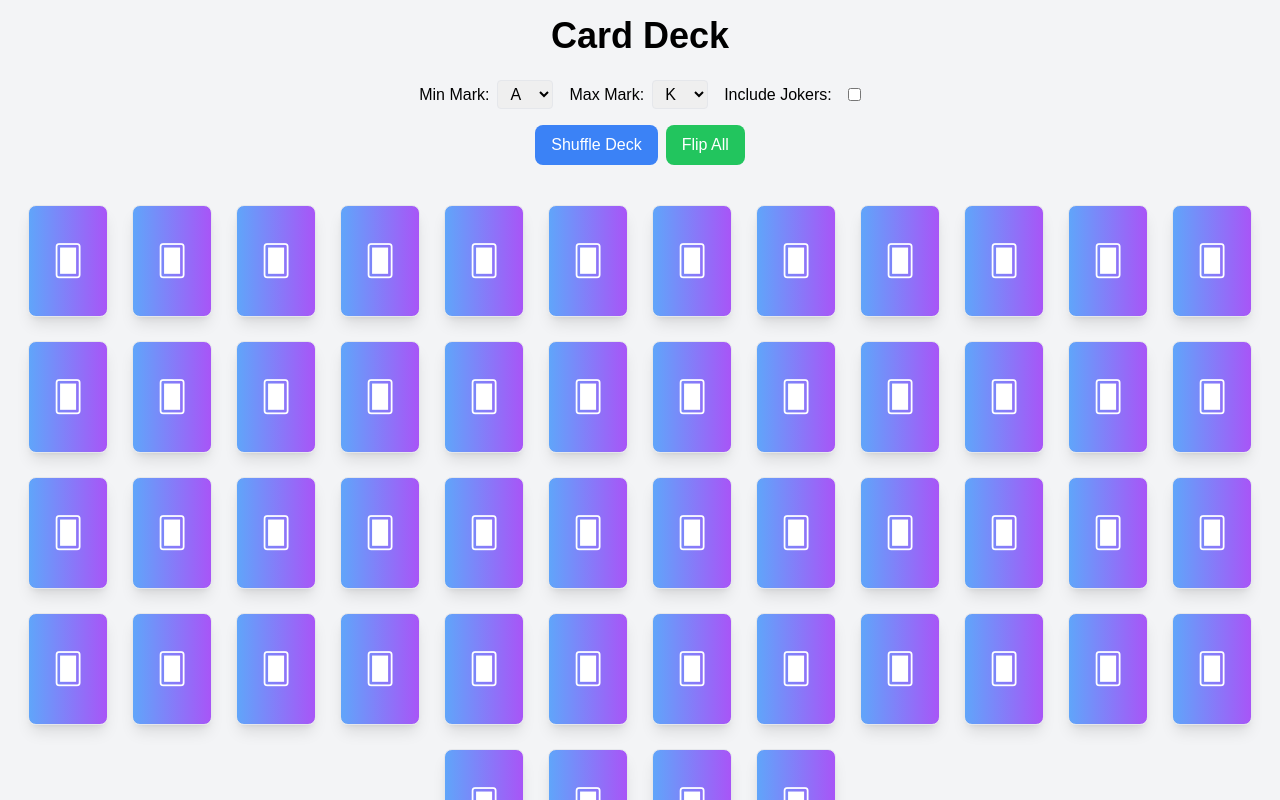
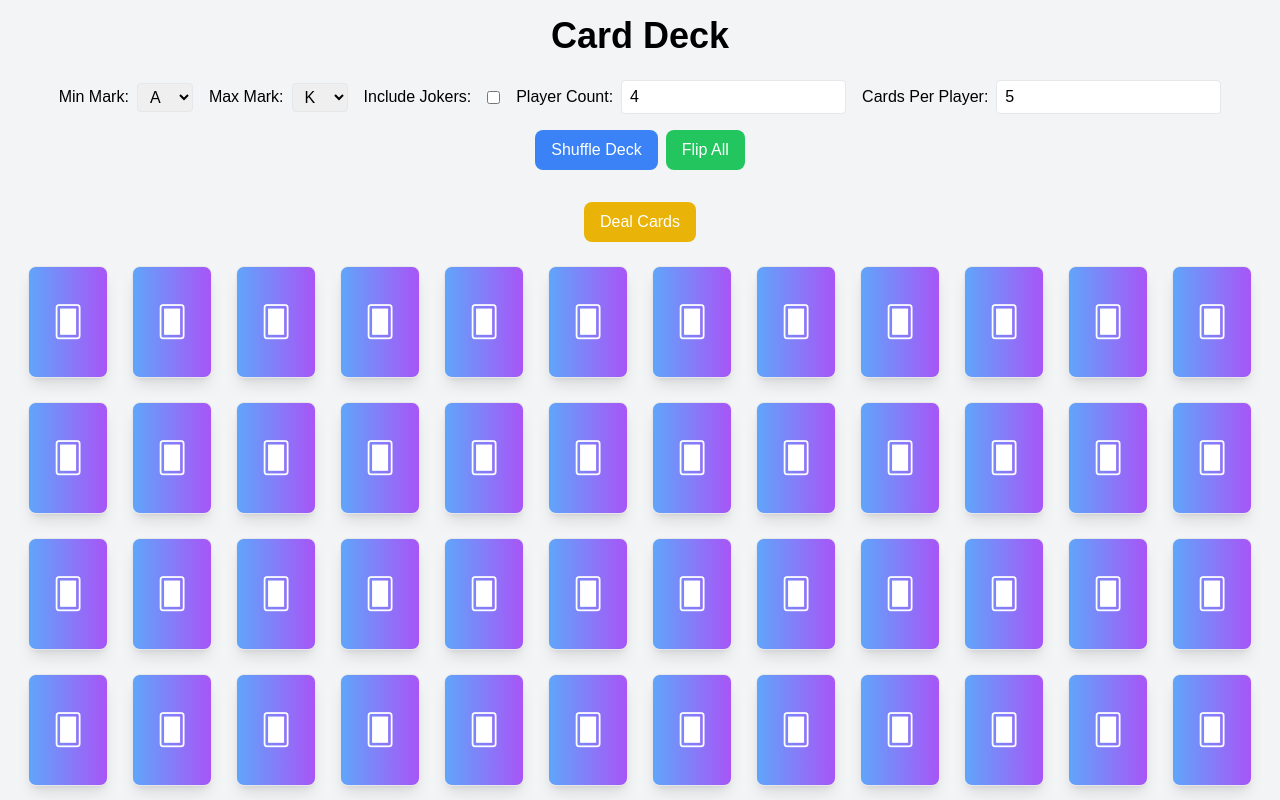
Before and after one commit to liuyuelintop/ts-react-card-game, a React (Create React App) app: page / in a window 1280 px wide. Shown: the top 800 px of the page. Built offline with nearby package versions, Linux system fonts and the light colour scheme.

Commit message:
Add Player and DealCards functionality

```diff
--- a/package.json
+++ b/package.json
@@ -12,6 +12,7 @@
     "@types/react-dom": "^18.3.0",
     "react": "^18.3.1",
     "react-dom": "^18.3.1",
+    "react-router-dom": "^6.24.0",
     "react-scripts": "5.0.1",
     "typescript": "^4.9.5",
     "web-vitals": "^2.1.4"
--- a/src/components/Deck/Deck.tsx
+++ b/src/components/Deck/Deck.tsx
@@ -9,12 +9,20 @@ const Deck: React.FC = () => {
   const [minMark, setMinMark] = useState<Mark>(Mark.Ace);
   const [maxMark, setMaxMark] = useState<Mark>(Mark.King);
   const [includeJokers, setIncludeJokers] = useState<boolean>(false);
+  const [playerCount, setPlayerCount] = useState<number>(4);
+  const [cardsPerPlayer, setCardsPerPlayer] = useState<number>(5);
 
-  const { deck, flipped, handleShuffle, handleFlipAll, handleFlip } = useDeck(
-    minMark,
-    maxMark,
-    includeJokers
-  );
+  const {
+    deck,
+    flipped,
+    players,
+    playerFlips,
+    handleShuffle,
+    handleFlipAll,
+    handleFlip,
+    handlePlayerFlip,
+    handleDealCards,
+  } = useDeck(minMark, maxMark, includeJokers, playerCount, cardsPerPlayer);
 
   return (
     <div className="text-center">
@@ -22,23 +30,47 @@ const Deck: React.FC = () => {
         minMark={minMark}
         maxMark={maxMark}
         includeJokers={includeJokers}
+        playerCount={playerCount}
+        cardsPerPlayer={cardsPerPlayer}
         setMinMark={setMinMark}
         setMaxMark={setMaxMark}
         setIncludeJokers={setIncludeJokers}
+        setPlayerCount={setPlayerCount}
+        setCardsPerPlayer={setCardsPerPlayer}
         handleShuffle={handleShuffle}
         handleFlipAll={handleFlipAll}
       />
+      <button
+        onClick={handleDealCards}
+        className="mb-4 px-4 py-2 bg-yellow-500 text-white rounded-lg hover:bg-yellow-700 transition"
+      >
+        Deal Cards
+      </button>
       <div className="flex flex-wrap justify-center gap-2">
         {deck.map((card: NormalCard, index: number) => (
           <Card
             key={index}
-            card={{
-              ...card,
-              mark: card.mark,
-            }}
+            card={card}
             isFlipped={flipped[index]}
             onFlip={() => handleFlip(index)}
           />
+        ))}
+      </div>
+      <div className="mt-8">
+        {players.map((player, playerIndex) => (
+          <div key={player.id} className="mb-4">
+            <h3 className="text-lg font-bold">{player.name}</h3>
+            <div className="flex justify-center gap-2">
+              {player.hand.map((card, cardIndex) => (
+                <Card
+                  key={cardIndex}
+                  card={card}
+                  isFlipped={playerFlips[playerIndex][cardIndex]}
+                  onFlip={() => handlePlayerFlip(playerIndex, cardIndex)}
+                />
+              ))}
+            </div>
+          </div>
         ))}
       </div>
     </div>
--- a/src/components/Deck/DeckControls.tsx
+++ b/src/components/Deck/DeckControls.tsx
@@ -5,9 +5,13 @@ interface DeckControlsProps {
   minMark: Mark;
   maxMark: Mark;
   includeJokers: boolean;
+  playerCount: number;
+  cardsPerPlayer: number;
   setMinMark: (value: Mark) => void;
   setMaxMark: (value: Mark) => void;
   setIncludeJokers: (value: boolean) => void;
+  setPlayerCount: (value: number) => void;
+  setCardsPerPlayer: (value: number) => void;
   handleShuffle: () => void;
   handleFlipAll: () => void;
 }
@@ -16,9 +20,13 @@ const DeckControls: React.FC<DeckControlsProps> = ({
   minMark,
   maxMark,
   includeJokers,
+  playerCount,
+  cardsPerPlayer,
   setMinMark,
   setMaxMark,
   setIncludeJokers,
+  setPlayerCount,
+  setCardsPerPlayer,
   handleShuffle,
   handleFlipAll,
 }) => {
@@ -60,6 +68,22 @@ const DeckControls: React.FC<DeckControlsProps> = ({
           onChange={(e) => setIncludeJokers(e.target.checked)}
           className="ml-2"
         />
+        <label className="ml-4 mr-2">Player Count:</label>
+        <input
+          type="number"
+          value={playerCount}
+          onChange={(e) => setPlayerCount(Number(e.target.value))}
+          min="1"
+          className="px-2 py-1 border rounded"
+        />
+        <label className="ml-4 mr-2">Cards Per Player:</label>
+        <input
+          type="number"
+          value={cardsPerPlayer}
+          onChange={(e) => setCardsPerPlayer(Number(e.target.value))}
+          min="1"
+          className="px-2 py-1 border rounded"
+        />
       </div>
       <div>
         <button
--- a/src/hooks/Deck/useDeck.ts
+++ b/src/hooks/Deck/useDeck.ts
@@ -1,13 +1,21 @@
 import { useState, useEffect } from "react";
-import { createDeck, shuffleDeck } from "../../utils/deck";
-import { NormalCard } from "../../types/types";
+import { createDeck, shuffleDeck, dealCards } from "../../utils/deck";
+import { NormalCard, Player } from "../../types/types";
 import { Mark } from "../../enums/enums";
 
 // 自定义 Hook，用于管理扑克牌堆和卡片翻转状态
-const useDeck = (minMark: Mark, maxMark: Mark, includeJokers: boolean) => {
+const useDeck = (
+  minMark: Mark,
+  maxMark: Mark,
+  includeJokers: boolean,
+  playerCount: number,
+  cardsPerPlayer: number
+) => {
   // 状态：deck 表示当前的扑克牌堆，flipped 表示每张卡片的翻转状态
   const [deck, setDeck] = useState<NormalCard[]>([]);
   const [flipped, setFlipped] = useState<boolean[]>([]);
+  const [players, setPlayers] = useState<Player[]>([]);
+  const [playerFlips, setPlayerFlips] = useState<boolean[][]>([]);
 
   // 使用 useEffect 在组件挂载时生成新的牌堆，并初始化翻转状态
   useEffect(() => {
@@ -41,13 +49,35 @@ const useDeck = (minMark: Mark, maxMark: Mark, includeJokers: boolean) => {
     });
   };
 
-  // 返回卡片堆、翻转状态和控制函数
+  // 翻转单张玩家卡片状态的函数
+  const handlePlayerFlip = (playerIndex: number, cardIndex: number) => {
+    setPlayerFlips((prevPlayerFlips) => {
+      const newPlayerFlips = [...prevPlayerFlips];
+      newPlayerFlips[playerIndex] = [...newPlayerFlips[playerIndex]];
+      newPlayerFlips[playerIndex][cardIndex] =
+        !newPlayerFlips[playerIndex][cardIndex];
+      return newPlayerFlips;
+    });
+  };
+
+  const handleDealCards = () => {
+    const dealtPlayers = dealCards(deck, playerCount, cardsPerPlayer);
+    setPlayers(dealtPlayers);
+    setPlayerFlips(
+      dealtPlayers.map((player) => new Array(player.hand.length).fill(false))
+    );
+  };
+
   return {
     deck,
     flipped,
+    players,
+    playerFlips,
     handleShuffle,
     handleFlipAll,
     handleFlip,
+    handlePlayerFlip,
+    handleDealCards,
   };
 };
 
--- a/src/types/types.ts
+++ b/src/types/types.ts
@@ -6,3 +6,9 @@ export type NormalCard = {
 };
 
 export type Deck = NormalCard[];
+
+export type Player = {
+  id: number;
+  name: string;
+  hand: NormalCard[];
+};
--- a/src/utils/deck.ts
+++ b/src/utils/deck.ts
@@ -1,4 +1,4 @@
-import { Deck } from "../types/types";
+import { Deck, Player } from "../types/types";
 import { Color, Mark } from "../enums/enums";
 
 interface CreateDeckOptions {
@@ -57,3 +57,28 @@ export const shuffleDeck = (deck: Deck): Deck => {
   }
   return shuffledDeck;
 };
+
+export const dealCards = (
+  deck: Deck,
+  playerCount: number,
+  cardsPerPlayer: number
+): Player[] => {
+  const players: Player[] = [];
+  const shuffledDeck = shuffleDeck(deck);
+  let cardIndex = 0;
+
+  for (let i = 0; i < playerCount; i++) {
+    players.push({ id: i + 1, name: `Player ${i + 1}`, hand: [] });
+  }
+
+  for (let i = 0; i < cardsPerPlayer; i++) {
+    for (let j = 0; j < playerCount; j++) {
+      if (cardIndex < shuffledDeck.length) {
+        players[j].hand.push(shuffledDeck[cardIndex]);
+        cardIndex++;
+      }
+    }
+  }
+
+  return players;
+};
```
Also changed, not shown: 1 other file (tests, documents, lock files or other folders).
